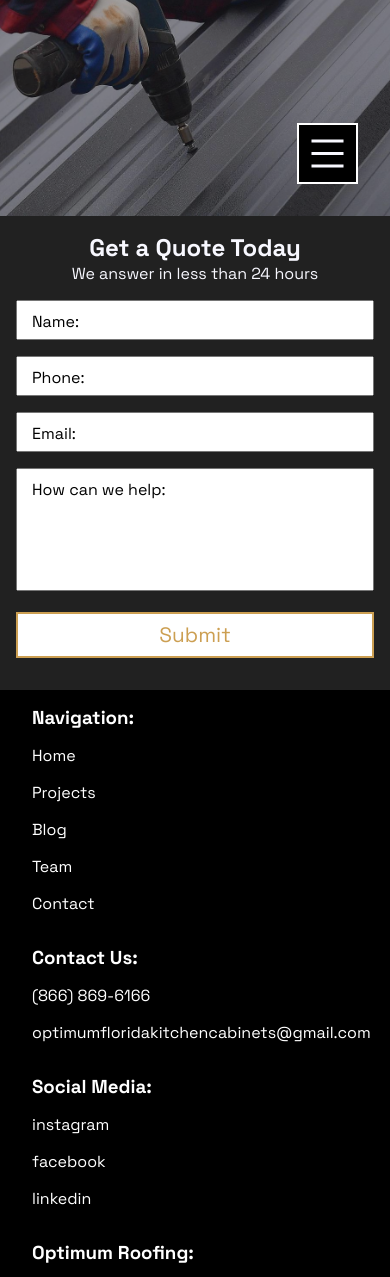
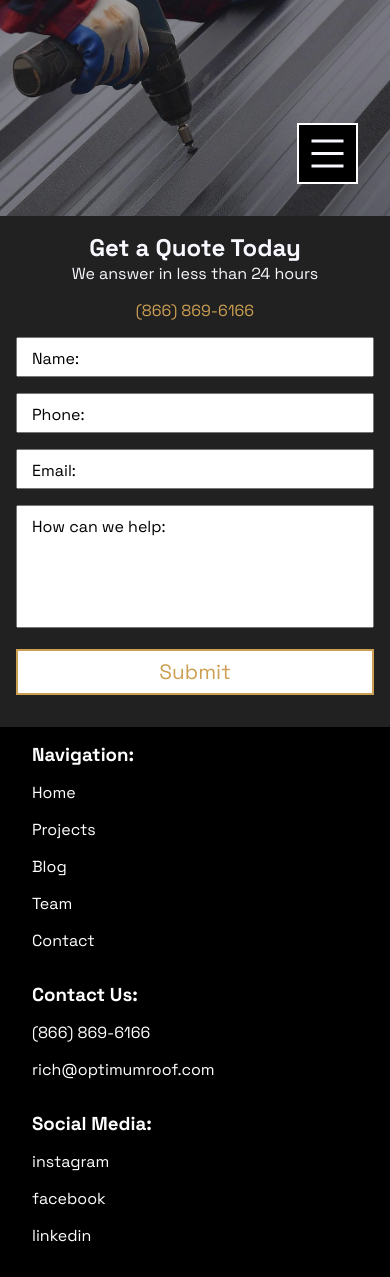
Before and after one commit to serge-yegorian/client-roofing2.0, a React (Create React App) app: page /contact in a window 390 px wide. Shown: the part 628-1905 px from the top of the page. Built offline with nearby package versions, Linux system fonts and the light colour scheme.

Commit message:
add phone number to the form

```diff
--- a/src/components/Footer/Footer.js
+++ b/src/components/Footer/Footer.js
@@ -21,7 +21,7 @@ const Footer = () => {
             <div className='footer__container'>
                 <h3 className='footer__subheading'>Contact Us:</h3>
                 <p className='footer__description'>(866) 869-6166</p>
-                <p className='footer__description'>optimumfloridakitchencabinets@gmail.com</p>
+                <p className='footer__description'>rich@optimumroof.com</p>
             </div>
             <div className='footer__container'>
                 <h3 className='footer__subheading'>Social Media:</h3>
--- a/src/pages/Contact/Contact.js
+++ b/src/pages/Contact/Contact.js
@@ -45,6 +45,8 @@ const Contact = () => {
             <form className='contact__form' onSubmit={sendEmail} ref={formRef}>
                 <h1 className='contact__heading'>Get a Quote Today</h1>
                 <p className='contact__description'>We answer in less than 24 hours</p>
+                <a className='contact__description contact__description--phone' href='tel:866-869-6166' >(866) 869-6166</a>
+
                 <div className='contact__input-div'>
                     <input required className='contact__input' name='name' id='name' />
                     <label className='contact__label' htmlFor='name'>Name:</label>
--- a/src/pages/Contact/Contact.scss
+++ b/src/pages/Contact/Contact.scss
@@ -117,6 +117,15 @@
         background-color: #212121;
     }
 
+    &__description--phone {
+        color: $main;
+        transition: 0.2s;
+        text-decoration: none;
+    }
+    &__description--phone:hover {
+        color: $mainhover;
+    }
+
     &__form--landing {
         padding: 1rem;
         @include tablet {
--- a/src/pages/Financing/Financing.js
+++ b/src/pages/Financing/Financing.js
@@ -50,6 +50,8 @@ const Financing = () => {
                     <form className='contact__form contact__form--landing' onSubmit={sendEmail} ref={formRef}>
                 <h1 className='contact__heading'>Get a Quote Today</h1>
                 <p className='contact__description'>We answer in less than 24 hours</p>
+                <a className='contact__description contact__description--phone' href='tel:866-869-6166' >(866) 869-6166</a>
+
                 <div className='contact__input-div'>
                     <input required className='contact__input' name='name' id='name' />
                     <label className='contact__label' htmlFor='name'>Name:</label>
@@ -105,6 +107,7 @@ const Financing = () => {
             <form className='contact__form' onSubmit={sendEmail} ref={formRef}>
                 <h1 className='contact__heading'>Get a Quote Today</h1>
                 <p className='contact__description'>We answer in less than 24 hours</p>
+                <a className='contact__description contact__description--phone' href='tel:866-869-6166' >(866) 869-6166</a>
                 <div className='contact__input-div'>
                     <input required className='contact__input' name='name' id='name' />
                     <label className='contact__label' htmlFor='name'>Name:</label>
```
